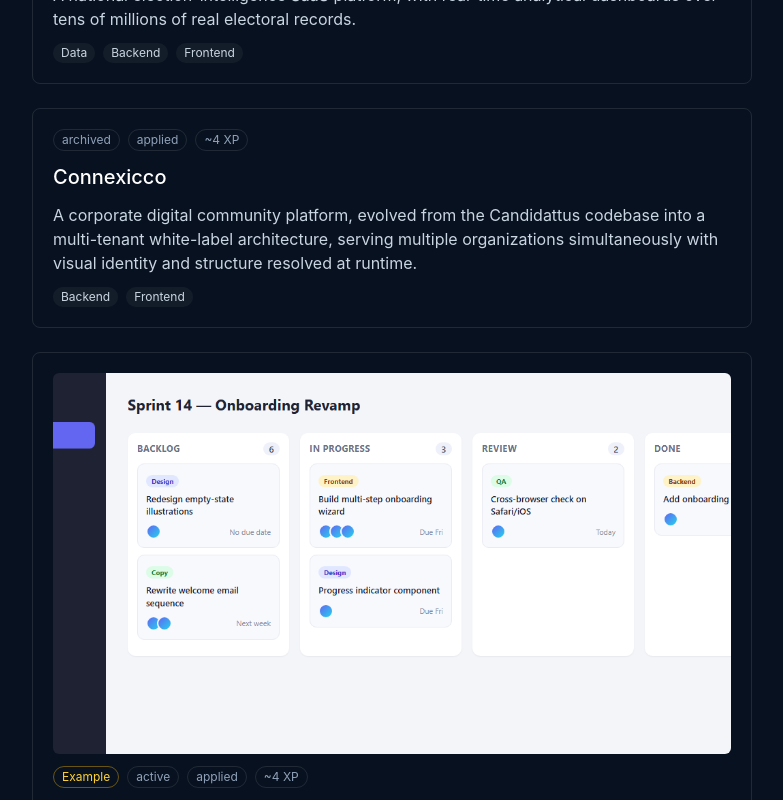
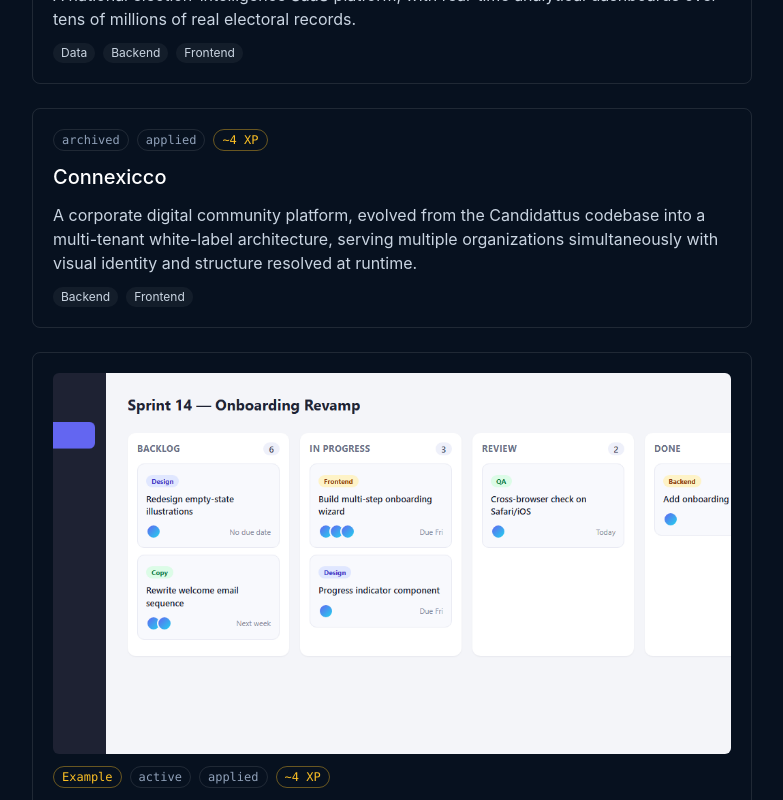
Before and after one commit to FelpsSousa/felpsxp-hub, a Next.js app: page /en/projects in a window 1280 px wide. Shown: the part 1740-2540 px from the top of the page, without its empty margins (248-1031 px from the left). Built offline with nearby package versions, Linux system fonts and the light colour scheme.

Commit message:
feat: add an accent color token and apply it with a mono font to XP/status badges

```diff
--- a/src/app/[locale]/page.tsx
+++ b/src/app/[locale]/page.tsx
@@ -53,7 +53,7 @@ function HomeContent({ profile }: { profile: ReturnType<typeof getProfile> }) {
         <dl className="grid grid-cols-1 gap-4 sm:grid-cols-3">
           {profile.highlightStats.map((stat) => (
             <div key={stat.label} className="rounded-lg border border-white/10 p-4">
-              <dt className="text-2xl font-semibold text-white">{stat.value}</dt>
+              <dt className="font-mono text-2xl font-semibold text-accent">{stat.value}</dt>
               <dd className="mt-1 text-sm text-slate-400">{stat.label}</dd>
             </div>
           ))}
--- a/src/app/[locale]/projects/[slug]/page.tsx
+++ b/src/app/[locale]/projects/[slug]/page.tsx
@@ -57,7 +57,7 @@ export default async function ProjectPage({ params }: ProjectPageProps) {
     <main className="mx-auto flex max-w-2xl flex-col gap-10 px-6 py-20">
       <header className="flex flex-col gap-3">
         {project.isExample && (
-          <span className="w-fit rounded-full border border-amber-400/40 px-2 py-0.5 text-xs text-amber-300">
+          <span className="w-fit rounded-full border border-accent/40 px-2 py-0.5 font-mono text-xs text-accent">
             {t('exampleLabel')}
           </span>
         )}
--- a/src/app/[locale]/projects/page.tsx
+++ b/src/app/[locale]/projects/page.tsx
@@ -52,9 +52,9 @@ export default async function ProjectsPage({ params }: ProjectsPageProps) {
                 </div>
               )}
 
-              <div className="flex flex-wrap items-center gap-2 text-xs text-slate-400">
+              <div className="flex flex-wrap items-center gap-2 font-mono text-xs text-slate-400">
                 {project.isExample && (
-                  <span className="rounded-full border border-amber-400/40 px-2 py-0.5 text-amber-300">
+                  <span className="rounded-full border border-accent/40 px-2 py-0.5 text-accent">
                     {t('exampleLabel')}
                   </span>
                 )}
@@ -64,7 +64,7 @@ export default async function ProjectsPage({ params }: ProjectsPageProps) {
                 <span className="rounded-full border border-white/10 px-2 py-0.5">
                   {project.difficulty}
                 </span>
-                <span className="rounded-full border border-white/10 px-2 py-0.5">
+                <span className="rounded-full border border-accent/40 px-2 py-0.5 text-accent">
                   ~{projectXp(project)} XP
                 </span>
               </div>
--- a/src/app/globals.css
+++ b/src/app/globals.css
@@ -1,4 +1,8 @@
 @import 'tailwindcss';
+
+@theme {
+  --color-accent: #fbbf24;
+}
 
 :root {
   color-scheme: dark;
```
